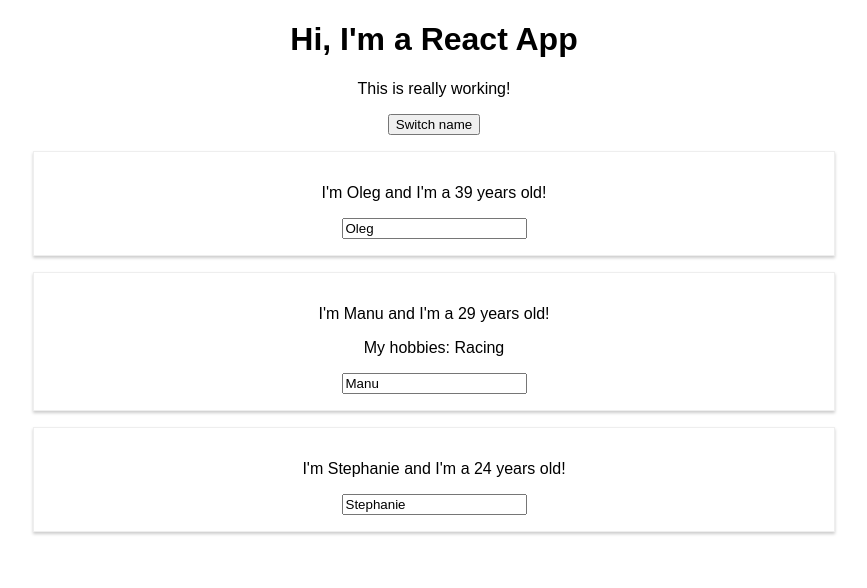
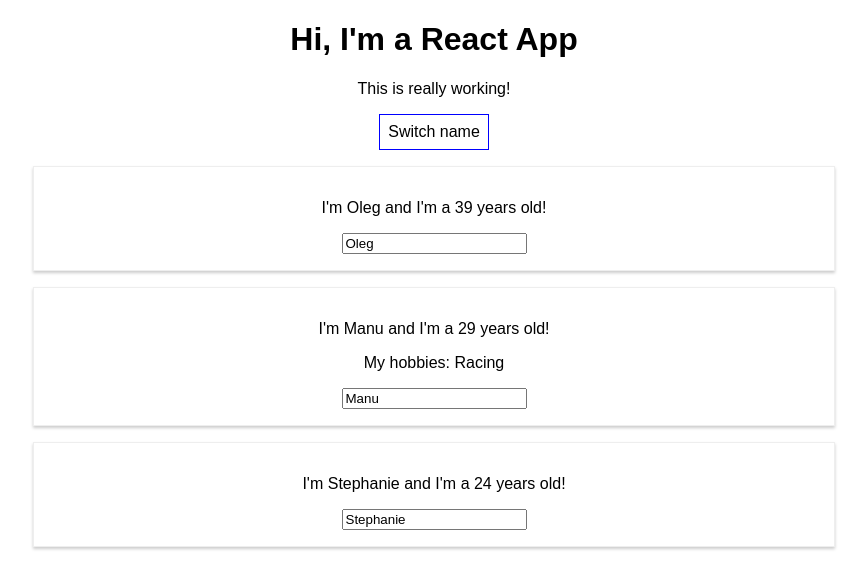
Before and after one commit to Zablyk/react-complete-guide, a React (Create React App) app: page / in a window 1280 px wide. Shown: the top 588 px of the page, without its empty margins (206-1073 px from the left). Built offline with nearby package versions, Linux system fonts and the light colour scheme.

Commit message:
added a const style in to js file

```diff
--- a/src/App.js
+++ b/src/App.js
@@ -39,11 +39,22 @@ nameChangedHandler = (event) => {
 };
 
     render () {
+
+      const style = {
+        backgroundColor: 'white',
+        font: 'inherit',
+        border: '1px solid blue',
+        padding: '8px',
+        cursor: 'pointer'
+      };
+
      return (
       <div className="App">
         <h1>Hi, I'm a React App</h1>
         <p>This is really working!</p>
-        <button onClick={() => this.switchNameHandler('Maximilian!!')}>Switch name</button>
+        <button
+          style={style}
+          onClick={() => this.switchNameHandler('Maximilian!!')}>Switch name</button>
         <Person
           name= {this.state.persons[0].name}
           age={this.state.persons[0].age}/>
```
